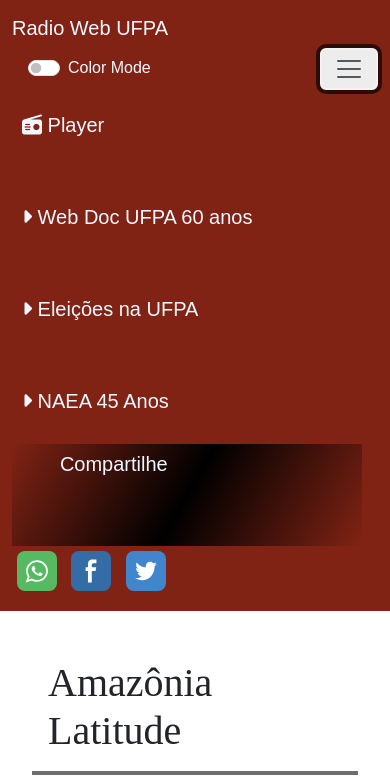
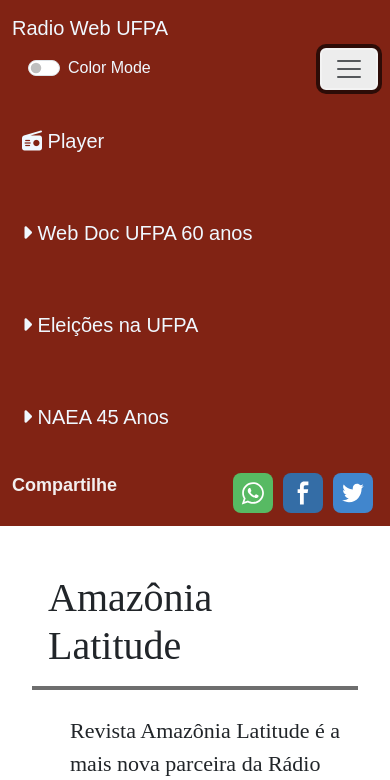
Before and after one commit to AnaCaroline1/amazonia-latitude, a plain HTML site: page amzonia_latitude/index.html in a window 390 px wide. Both pictures are taken after a click on the button "Toggle navigation". Shown: the top 780 px of the page. Drawn offline with nearby package versions, Linux system fonts and the light colour scheme; files whose address does not match are found by name.

Commit message:
ver. 10.02.25
Nav-bar, já está devidamente configurado. responsivo.

```diff
--- a/amzonia_latitude/css/main.css
+++ b/amzonia_latitude/css/main.css
@@ -56,59 +56,67 @@ button.navbar-toggler {
 
 /* Editando nav list */
 
-.nav-list {
-    display: flex;
-    flex-direction: column;
-    flex-wrap: wrap;
-    gap: 32px;
-
+.navbar-collapse > ul{
+    display: grid;
+    grid-template-columns: repeat(2, 1fr);
+}
+.navbar-nav {
+    margin-top: 1rem;
     list-style: none;
 
 }
-
-.nav-list a {
+.nav-item {
+    display: flex;
+    flex-direction: column;
+    max-width: 100%;
+    /* padding: 10px; */
+}
+.nav-item a {
     display: block;
-    font-size: 15px;
+    font-size: 18px;
     font-weight: 500;
     color: #fff;
-    padding-block: 5px;
+    /* padding-block: 5px; */
 }
-
-
-.collapse.navbar-nav>ul {
-    display: block;
-    position: absolute;
-    width: 100vw;
-    height: 50vh;
-    padding: 2rem;
-
-    flex-direction: column;
-    justify-content: flex-start;
-    align-items: space-around;
-    gap: 1em;
-    pointer-events: none;
-
-    z-index: 1000;
-}
-
 .nav-item > a {
     text-decoration: none;
-
     top: 1em;
-    padding-block: 20px;
+    /* padding-block: 20px; */
     margin: 0.5em;
     font-size: 25px;
 }
+.nav-item:hover{
+    box-shadow:2px 2px 4px 0 #ffffff;
+}
 
 /* Editando o Compartilhar */
+.navbar-collapse > .container-share {
+    margin-top: 1rem;
+}
+.container-share > .shared-buttons {
+    display: flex;
+    flex-direction: row;
+    justify-content: space-between;
+    align-items: center;
+}
+.shared-buttons> p{
+    color: var(--font-color);
+    flex: 1;
+    font-size: 18px;
+    font-weight: bold;
+}
+/* .container-share > p div{
+    display: flex;
+    justify-content: flex-end;
+    flex-direction: row;
 
-.container-share > a{
-    background: linear-gradient(120deg,#812314, #000000, #812314);
+} */
+/* .container-share > a{
     display: grid;
     grid-template-rows: repeat(2, 2fr);
-    justify-content: center;
-    max-width: 100%;
+    justify-content: right;
 }
+*/
 
 /* Fim do Header */
 
@@ -249,6 +257,7 @@ button.navbar-toggler {
 }
 
 @media screen and (max-width:1080px) {
+
     #podcast-card-content{
         display: flex;
         flex-wrap: wrap;
@@ -315,6 +324,12 @@ button.navbar-toggler {
         margin: 0.5em;
         font-size: 20px;
     }
+
+    .navbar-collapse > ul{
+        display: flex;
+        flex-direction: column;
+    }
+
     #sobre h1{
         padding: 1rem;
         font-size: 40px;
--- a/amzonia_latitude/index.html
+++ b/amzonia_latitude/index.html
@@ -38,8 +38,8 @@
                         <li class="nav-item"><a href="https://radio.ufpa.br/projetos/naea-45-anos/" ><i class="fa-solid fa-caret-right"></i> NAEA 45 Anos</a></li>
                     </ul>
                     <div class="container-share">
-                        <a class="navbar-brand" id="share"><p>Compartilhe</p></a>
                         <div class="shared-buttons" id="btnn-share">
+                            <p>Compartilhe</p>
                             <a href="" id="whatsapp-share-btt" rel="nofollow" target="_blank" class="whatsapp-share-button"></a>
                             <a href="" id="facebook-share-btt" rel="nofollow" target="_blank" class="facebook-share-button"></a>
                             <a href="" id="twitter-share-btt" rel="nofollow" target="_blank" class="twitter-share-button"></a>
```
